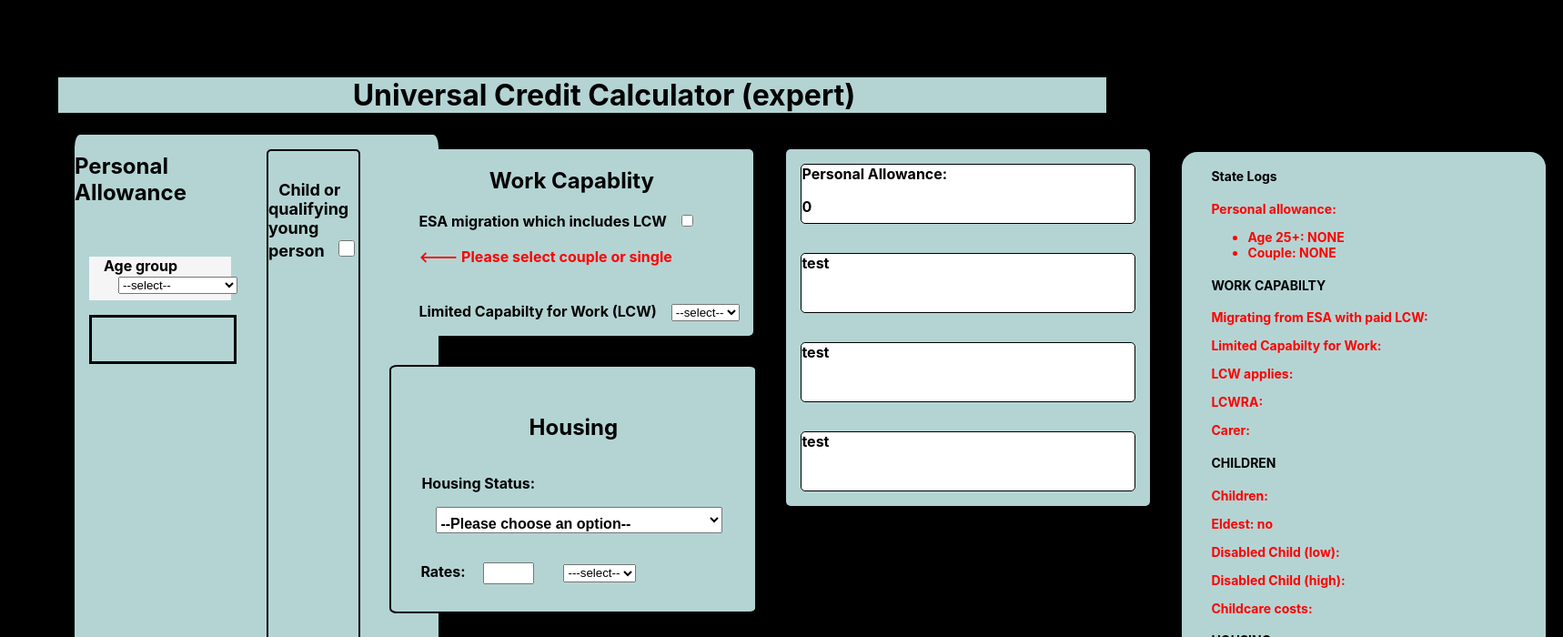
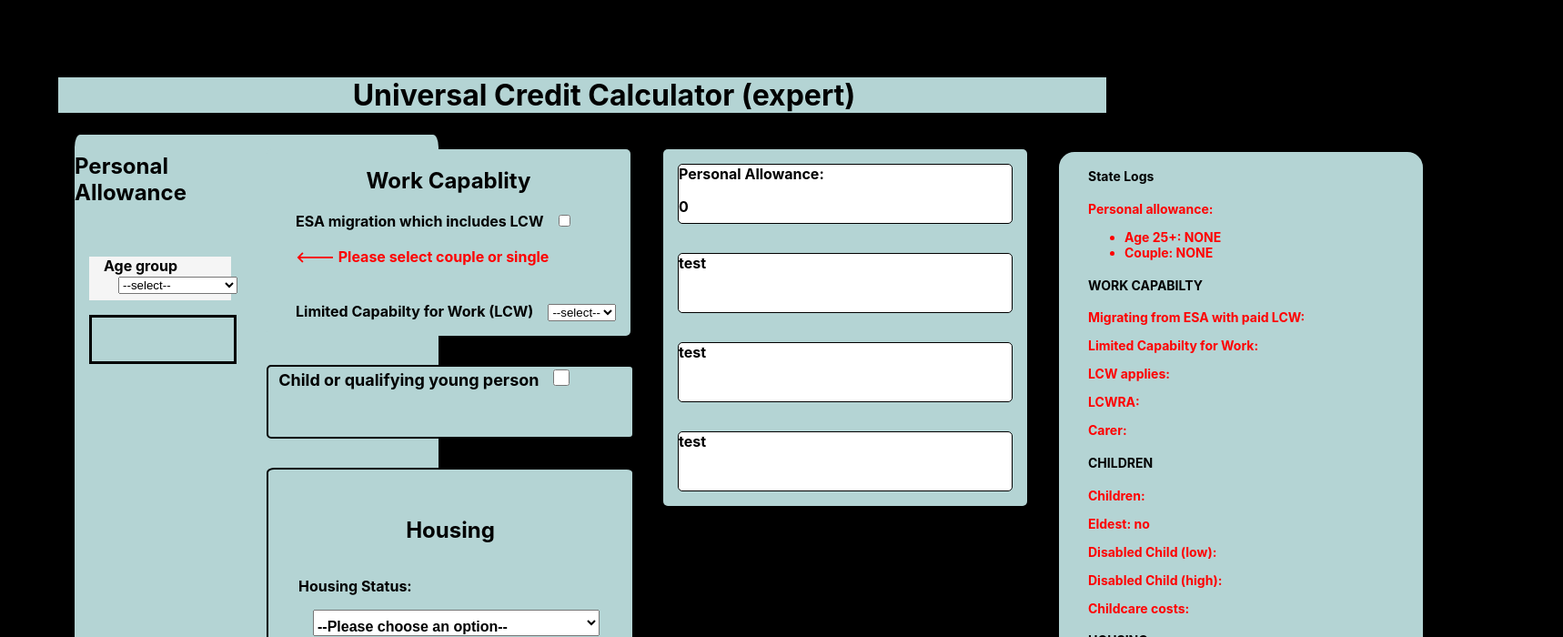
Before and after one commit to dnlstronge/benefitscalc2, a React (Create React App) app: page / in a window 1280 px wide. Shown: the top 700 px of the page at 91% size, 1718 px wide, since content can reach past the window. Built offline with nearby package versions, Linux system fonts and the light colour scheme.

Commit message:
[x] refactor css

```diff
--- a/src/components/UC/UCform/UCform.js
+++ b/src/components/UC/UCform/UCform.js
@@ -49,34 +49,25 @@ const UCform = (props) => {
         <React.Fragment>
             <header className={classes.header}><h1>Universal Credit Calculator (expert)</h1></header>
             <div className={classes.form_container_row}>
-            <div className={classes.form_container_column}>
-
-
-        {/* =============================PERSONAL ALLOWANCE============================= */}
-            <form className={classes.UC_form_PA}>
-            <h2>Personal Allowance</h2>
-            <SelectPA state_GLOBAL={CLIENT_GLOBAL} set_state_GLOBAL={setCLIENT_GLOBAL}/>
-            </form>
-
-        {/* ==================================CHILDREN==================================== */}
 
 
 
+            <div className={classes.form_container_column}>
+                <form className={classes.UC_form_PA}>
+                    <h2>Personal Allowance</h2>
+                    <SelectPA state_GLOBAL={CLIENT_GLOBAL} set_state_GLOBAL={setCLIENT_GLOBAL}/>
+                </form>
             </div>
-            <form className={classes.UC_form_children}>
-            <SelectChild state_GLOBAL={CLIENT_GLOBAL} set_state_GLOBAL={setCLIENT_GLOBAL}/>
-
-
-            </form>
 
 
             <div className={classes.form_container_column}>
                  <WCA state_GLOBAL={CLIENT_GLOBAL} set_state_GLOBAL={setCLIENT_GLOBAL}/>
+                 <form className={classes.UC_form_children}>
+                    <SelectChild state_GLOBAL={CLIENT_GLOBAL} set_state_GLOBAL={setCLIENT_GLOBAL}/>
+                </form>
                  <form className={classes.UC_form_housing}>
-        {/* ==================================HOUSING================================== */}
-
-                <SelectHousing state_GLOBAL={CLIENT_GLOBAL} set_state_GLOBAL={setCLIENT_GLOBAL}/>
-            </form>
+                    <SelectHousing state_GLOBAL={CLIENT_GLOBAL} set_state_GLOBAL={setCLIENT_GLOBAL}/>
+                </form>
             </div>
 
 
--- a/src/components/UC/UCform/UCform.module.css
+++ b/src/components/UC/UCform/UCform.module.css
@@ -28,6 +28,7 @@
     display: flex;
     height: auto;
     flex-direction: column;
+    width: 30rem;
 }
 
 
@@ -43,8 +44,9 @@
 .UC_form_children {
 
         display: flexbox;
+        flex-direction: column;
         margin: 1rem 1rem 1rem 1rem;
-        padding-top: 2rem;
+
         column-gap: 1rem;
         column-count: 1;
         Width: 25rem;
```
